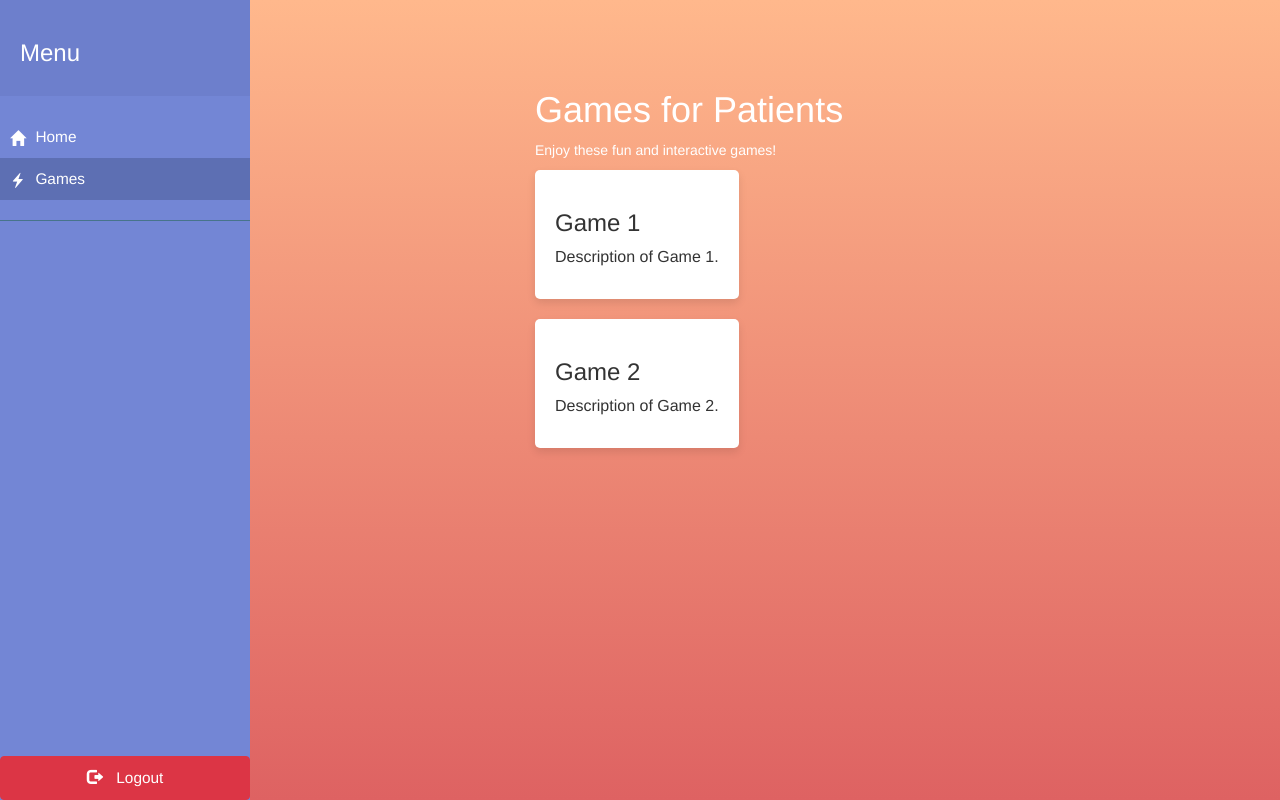
After one commit to beckyfue/TFG, a Django app: page /games/ in a window 1280 px wide. The commit adds this page. Run offline with Django 4.2, Linux system fonts and the light colour scheme; a user stored in the database is signed in; some libraries are stand-ins or nearby versions.

Commit message:
adding patient dashboard

```diff
--- /dev/null
+++ b/mysite/polls/static/polls/games.css
@@ -0,0 +1,62 @@
+body, html {
+    height: 100%;
+    background: #DE6262;
+    background: -webkit-linear-gradient(to bottom, #FFB88C, #DE6262);
+    background: linear-gradient(to bottom, #FFB88C, #DE6262);
+    margin: 0; /* Remove default margin */
+}
+
+.container {
+    margin-top: 30px;
+}
+
+.games-content {
+    display: flex;
+    flex-direction: column;
+    align-items: flex-start;
+    padding: 20px;
+}
+
+.text-section {
+    text-align: center;
+    color: white;
+}
+
+.text-section h1 {
+    font-size: 36px;
+    margin-bottom: 20px;
+}
+
+.game {
+    background-color: #fff;
+    margin-bottom: 20px;
+    padding: 20px;
+    border-radius: 5px;
+    box-shadow: 0 4px 8px rgba(0, 0, 0, 0.1);
+    transition: transform 0.3s ease-in-out;
+}
+
+.game:hover {
+    transform: scale(1.05);
+}
+
+.game h2 {
+    font-size: 24px;
+    margin-bottom: 10px;
+}
+
+.game p {
+    font-size: 16px;
+    color: #333;
+}
+
+.image-section {
+    margin-top: 80px;
+    margin-left: auto;
+    margin-right: auto;
+}
+
+.image-section img {
+    width: 350px;
+    max-width: 100%;
+}
--- a/mysite/polls/templates/polls/doctordash.html
+++ b/mysite/polls/templates/polls/doctordash.html
@@ -10,6 +10,7 @@
             display: flex;
             height: 100vh;
         }
+
 
         #sidebar {
             min-width: 250px;
--- /dev/null
+++ b/mysite/polls/templates/polls/games.html
@@ -0,0 +1,28 @@
+<!-- games.html -->
+
+{% extends 'polls/patientdash.html' %}
+
+{% block content %}
+<link href="//maxcdn.bootstrapcdn.com/bootstrap/3.3.0/css/bootstrap.min.css" rel="stylesheet" id="bootstrap-css">
+{% load static %}
+<link rel="stylesheet" href="{% static 'polls/games.css' %}">
+    <!-- Content block for the games page -->
+    <div class="games-content container">
+        <h1 class="text-section">Games for Patients</h1>
+        <p class="text-section">Enjoy these fun and interactive games!</p>
+        <!-- Add games or game-related content as needed -->
+        <div class="game">
+            <h2>Game 1</h2>
+            <p>Description of Game 1.</p>
+            <!-- Add content for Game 1 -->
+        </div>
+
+        <div class="game">
+            <h2>Game 2</h2>
+            <p>Description of Game 2.</p>
+            <!-- Add content for Game 2 -->
+        </div>
+
+        <!-- Add more games as needed -->
+    </div>
+{% endblock %}
--- a/mysite/polls/templates/polls/patientdash.html
+++ b/mysite/polls/templates/polls/patientdash.html
@@ -1,19 +1,148 @@
+<!-- patientdashboard.html -->
+
 <!DOCTYPE html>
-<html>
+<html lang="en">
 <head>
-    <title>Dashboard</title>
+    <meta charset="UTF-8">
+    <meta name="viewport" content="width=device-width, initial-scale=1.0">
+    <title>Patient Dashboard</title>
+    <link rel="stylesheet" href="https://stackpath.bootstrapcdn.com/bootstrap/4.1.0/css/bootstrap.min.css" integrity="sha384-9gVQ4dYFwwWSjIDZnLEWnxCjeSWFphJiwGPXr1jddIhOegiu1FwO5qRGvFXOdJZ4" crossorigin="anonymous">
+    <style>
+        /* Copy the styling from the doctor dashboard */
+        #wrapper {
+            display: flex;
+            height: 100vh;
+        }
+
+        #sidebar {
+            min-width: 250px;
+            max-width: 250px;
+            background: #7386D5;
+            color: #fff;
+            transition: all 0.3s;
+            height: 100%;
+            position: relative;
+        }
+
+        #sidebar a,
+        #sidebar a:hover,
+        #sidebar a:focus {
+            color: inherit;
+            text-decoration: none;
+            display: flex;
+            align-items: center;
+            padding: 10px;
+            font-size: 1.1em;
+            color: #fff;
+        }
+
+        #sidebar.active {
+            margin-left: -250px;
+        }
+
+        #sidebar .sidebar-header {
+            padding: 20px;
+            background: #6d7fcc;
+        }
+
+        #sidebar ul.components {
+            padding: 20px 0;
+            border-bottom: 1px solid #47748b;
+        }
+
+        #sidebar ul li a:hover,
+        #sidebar ul li.active > a,
+        a[aria-expanded="true"] {
+            background: #5d6fb3; /* Darker color when pressed */
+        }
+
+        #sidebar ul li a span {
+            margin-right: 10px;
+        }
+
+        #sidebar a.btn-logout,
+        #sidebar a.btn-logout:hover,
+        #sidebar a.btn-logout:focus {
+            color: inherit;
+            text-decoration: none;
+            display: block;
+            padding: 10px;
+            font-size: 1.1em;
+            background: #dc3545; /* background color */
+            border: 1px solid #dc3545; /* border color */
+            position: absolute;
+            bottom: 0;
+            width: 100%;
+        }
+
+        #content {
+            padding: 20px;
+            min-height: 100vh;
+            transition: all 0.3s;
+            margin-left: 250px;
+            min-height: 100vh;
+            overflow-x: hidden;
+        }
+
+        #content .container {
+            width: 100%;
+            padding-right: 15px;
+            padding-left: 15px;
+            margin-right: auto;
+            margin-left: auto;
+        }
+    </style>
 </head>
 <body>
 
-<h2>Welcome to The PATIENT Dashboard</h2>
+<div id="wrapper" class="wrapper">
+    <!-- Sidebar  -->
+    <nav id="sidebar">
+        <div class="sidebar-header">
+            <h3>Menu</h3>
+        </div>
+        <ul class="list-unstyled components">
+            <li class="{% if request.path == '/patient_homepage/' %}active{% endif %}">
+                <a href="{% url 'polls:patient_homepage' %}">
+                    <span class="glyphicon glyphicon-home"></span> Home
+                </a>
+            </li>
+            <li class="{% if request.path == '/games/' %}active{% endif %}">
+                <a href="{% url 'polls:games' %}">
+                    <span class="glyphicon glyphicon-flash"></span> Games
+                </a>
+            </li>
+            <!-- Add other patient-specific buttons as needed -->
+            <!-- Add the logout button inside the same container -->
+            <li>
+                <a href="{% url 'polls:user_logout' %}" class="btn btn-logout">
+                    <span class="glyphicon glyphicon-log-out"></span> Logout
+                </a>
+            </li>
+        </ul>
+    </nav>
 
-{% for message in success_messages %}
-    <div class="alert alert-success">
-        {{ message }}
+    <!-- Page Content Holder -->
+    <div id="content">
+        <!-- Content block for patient dashboard -->
+        {% block content %}
+        {% endblock %}
     </div>
-{% endfor %}
 
-<!-- Other dashboard content here -->
+    <!-- scripts  -->
+    <script src="https://code.jquery.com/jquery-3.3.1.slim.min.js" integrity="sha384-q8i/X+965DzO0rT7abK41JStQIAqVgRVzpbzo5smXKp4YfRvH+8abtTE1Pi6jizo" crossorigin="anonymous"></script>
+    <script src="https://cdnjs.cloudflare.com/ajax/libs/popper.js/1.14.0/umd/popper.min.js" integrity="sha384-cs/chFZiN24E4KMATLdqdvsezGxaGsi4SY1u5M12CJo" crossorigin="anonymous"></script>
+    <script src="https://stackpath.bootstrapcdn.com/bootstrap/4.1.0/js/bootstrap.min.js" integrity="sha384-uefMccjFJAIpNKtiTPSdeYvKrw/RR5P/QFz6M5chvv4L4u7mC7VbJKT/61dRU8uo" crossorigin="anonymous"></script>
+    <script>
+        $(document).ready(function() {
+            $("#sidebarCollapse").on("click", function() {
+                $("#sidebar").toggleClass("active");
+                $(this).toggleClass("active");
+            });
+        });
+    </script>
+
+</div>
 
 </body>
 </html>
--- a/mysite/polls/urls.py
+++ b/mysite/polls/urls.py
@@ -14,6 +14,9 @@ urlpatterns = [
     path('logout/', views.user_logout, name='user_logout'),
     path('homepage/', views.homepage, name='homepage'),
     path('patients/', views.patients, name='patients'),
+    path('games/', views.games, name='games'),
+    path('patient_homepage/', views.patient_homepage, name='patient_homepage'),
+
 
 
 ]
--- a/mysite/polls/views.py
+++ b/mysite/polls/views.py
@@ -93,12 +93,13 @@ def custom_login(request):
         return render(request, 'polls/login.html')
 
 
+
 @login_required(login_url='polls:custom_login')
 def main(request):
     if request.user.user_type == "doctor":
         return render(request, 'polls/homepage.html')
     else:
-        return render(request, 'polls/patientdash.html')
+        return render(request, 'polls/patient_homepage.html')
 
 
 
@@ -149,3 +150,12 @@ def patients(request):
         return render(request, 'polls/patients.html', {'patients': patients_assigned_to_doctor})
     else:
         return redirect('/')
+
+@login_required(login_url='polls:custom_login')
+def games(request):
+    # Add any context data or logic needed for the games page
+    return render(request, 'polls/games.html')
+
+@login_required(login_url='polls:custom_login')
+def patient_homepage(request):
+    return render(request, 'polls/patient_homepage.html')
```
Also changed, not shown: mysite/polls/static/polls/patient_homepage.css (added, +44 -0 lines), mysite/polls/templates/polls/patient_homepage.html (added, +40 -0 lines), mysite/db.sqlite3, mysite/polls/forms.py (line endings or trailing spaces).
